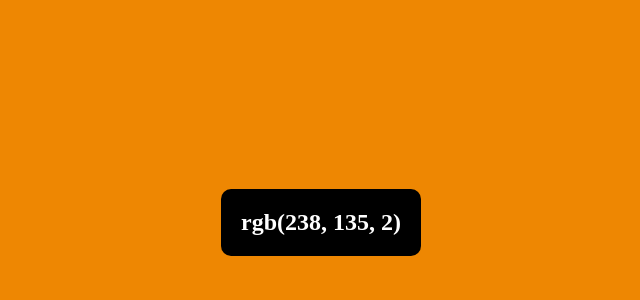
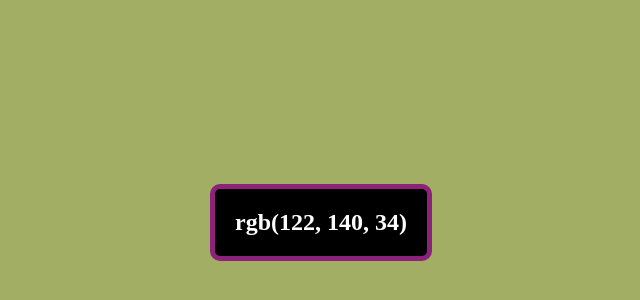
Before and after one commit to SUPA93/color-generator, a plain HTML site: page index.html in a window 1280 px wide. Shown: the part 178-478 px from the top of the page, without its empty margins (319-959 px from the left). Drawn offline with Linux system fonts and the light colour scheme.

Commit message:
added timer and function.

```diff
--- a/index.js
+++ b/index.js
@@ -1,8 +1,19 @@
+
+function getColor(){
+
     const random1 = Math.floor(Math.random() * 255);
     const random2 = Math.floor(Math.random() * 255);
     const random3 = Math.floor(Math.random() * 255);
 
+
     const color = `rgb(${random1}, ${random2}, ${random3})`;
+    const color2 = `rgb(${random2}, ${random3}, ${random1})`;
 
     document.body.style.background = color;
     document.body.innerHTML = `<h2>${color}</h2>`;
+
+    const h2 = document.querySelector('h2');
+    h2.style.border = `5px solid ${color2}`;
+};
+
+setInterval(getColor, 3000);
--- a/stylesheet.css
+++ b/stylesheet.css
@@ -5,6 +5,7 @@ body{
     justify-content: center;
     align-items: center;
     margin: 0;
+    transition: 3s linear;
 }
 h2{
     margin: 0;
@@ -12,4 +13,5 @@ h2{
     border-radius: 10px;
     color: white;
     padding: 20px;
+    transition: 3s linear;
 }
```
Lines whose indentation alone changed are shown as unchanged.
